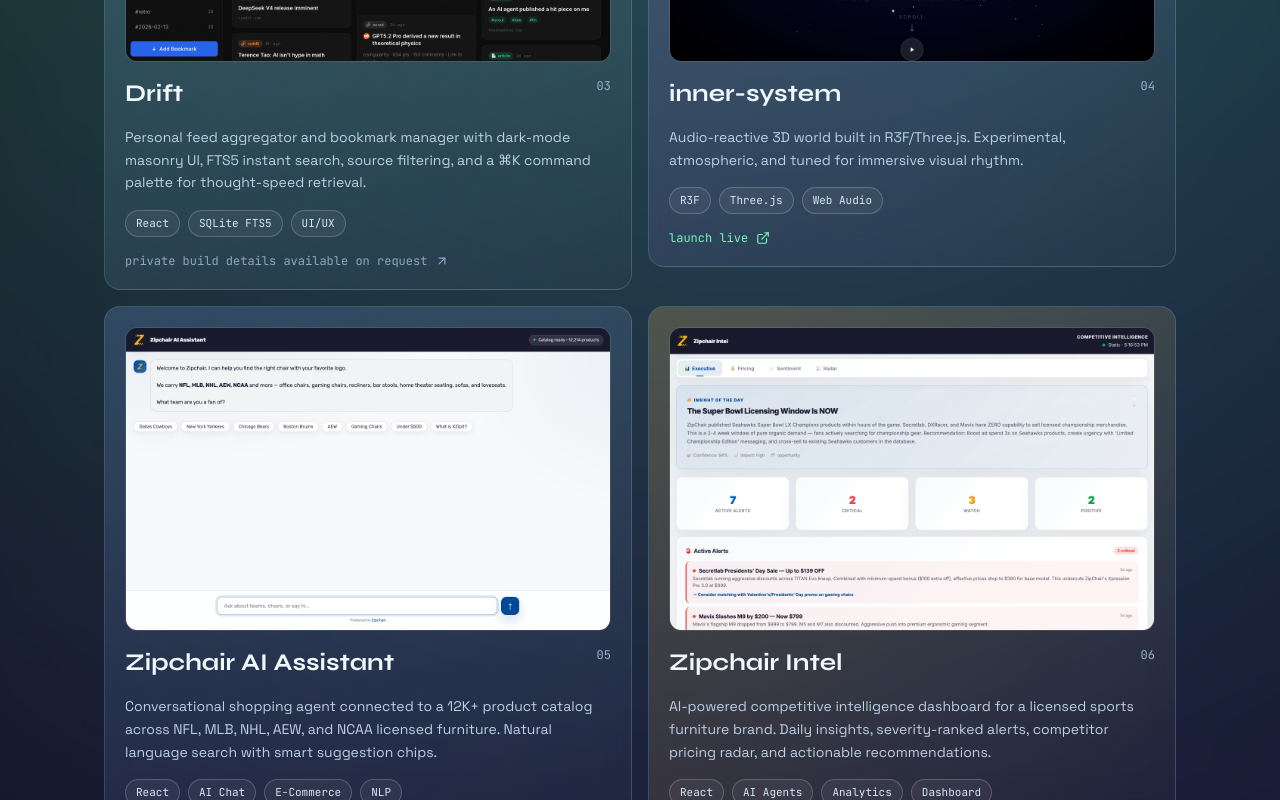
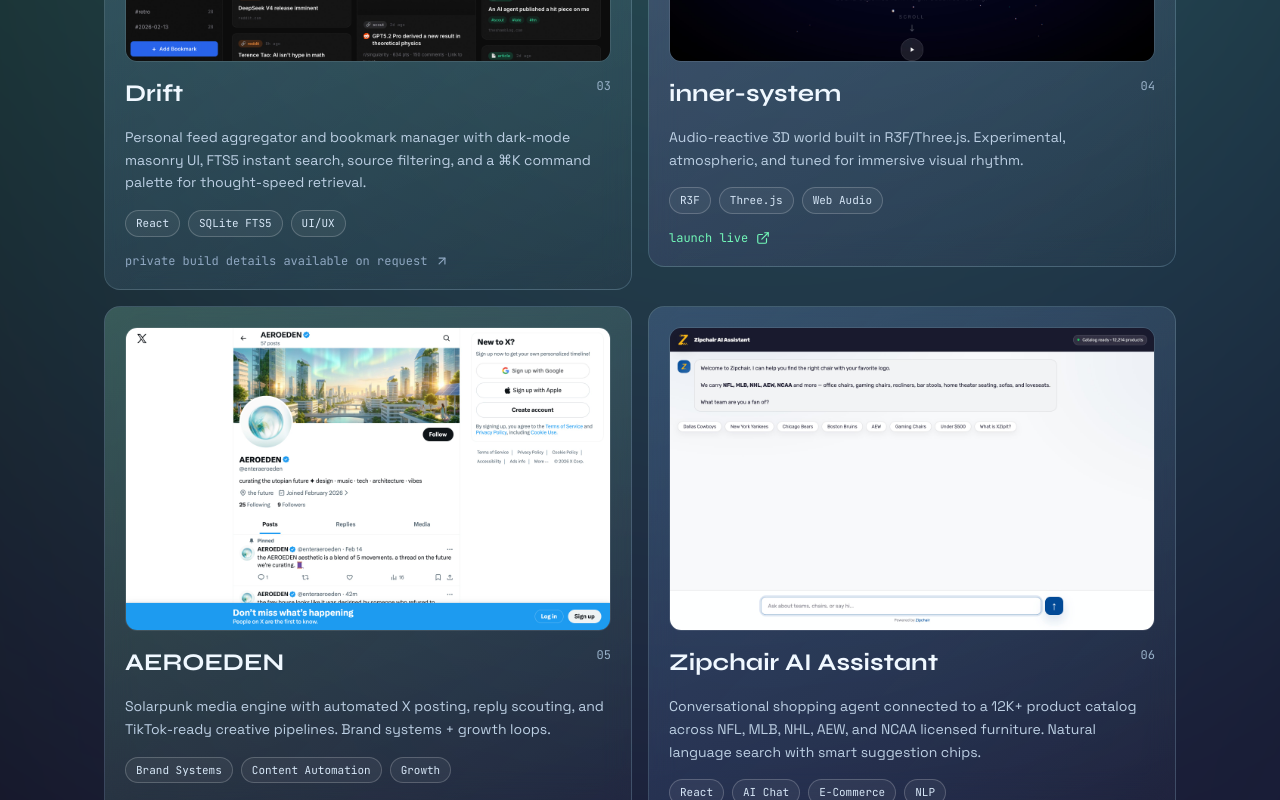
Before and after one commit to spaceynyc/portfolio, a React (Vite) app: page / in a window 1280 px wide. Shown: the part 2000-2800 px from the top of the page. Built offline with nearby package versions, Linux system fonts and the light colour scheme.

Commit message:
feat: move AEROEDEN to #5

```diff
--- a/src/App.tsx
+++ b/src/App.tsx
@@ -62,6 +62,15 @@
     image: '/screenshots/inner-system.jpg',
   },
   {
+    title: 'AEROEDEN',
+    blurb:
+      'Solarpunk media engine with automated X posting, reply scouting, and TikTok-ready creative pipelines. Brand systems + growth loops.',
+    tech: ['Brand Systems', 'Content Automation', 'Growth'],
+    accent: 'from-[#72f7b8]/20 to-transparent',
+    link: 'https://x.com/enteraeroeden',
+    image: '/screenshots/aeroeden.jpg',
+  },
+  {
     title: 'Zipchair AI Assistant',
     blurb:
       'Conversational shopping agent connected to a 12K+ product catalog across NFL, MLB, NHL, AEW, and NCAA licensed furniture. Natural language search with smart suggestion chips.',
@@ -78,15 +87,6 @@
     accent: 'from-[#f59e0b]/20 to-transparent',
     link: 'https://zipchair-deploy.vercel.app/intel/',
     image: '/screenshots/zipchair-intel.jpg',
-  },
-  {
-    title: 'AEROEDEN',
-    blurb:
-      'Solarpunk media engine with automated X posting, reply scouting, and TikTok-ready creative pipelines. Brand systems + growth loops.',
-    tech: ['Brand Systems', 'Content Automation', 'Growth'],
-    accent: 'from-[#72f7b8]/20 to-transparent',
-    link: 'https://x.com/enteraeroeden',
-    image: '/screenshots/aeroeden.jpg',
   },
   // — no screenshot, no link —
   {
```
